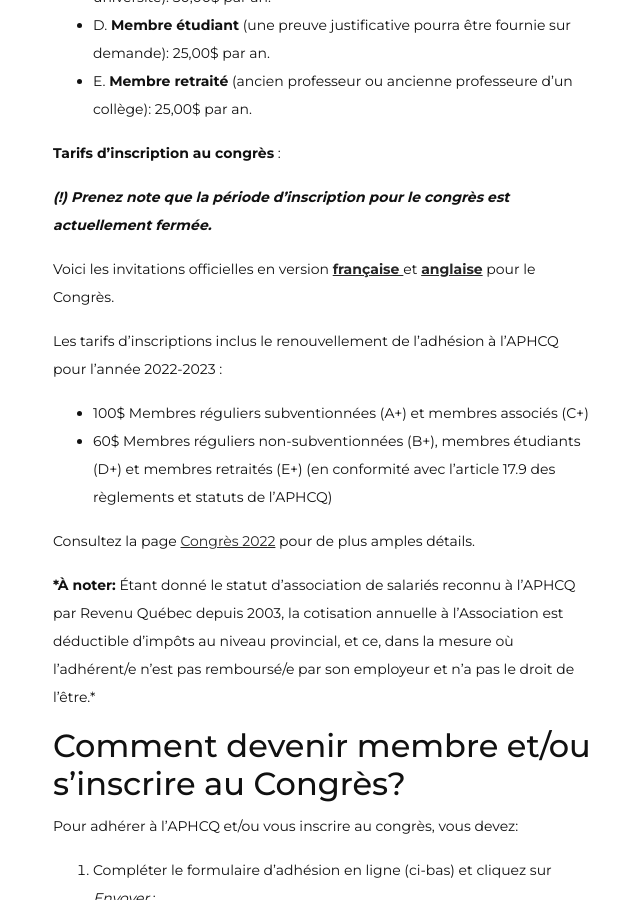
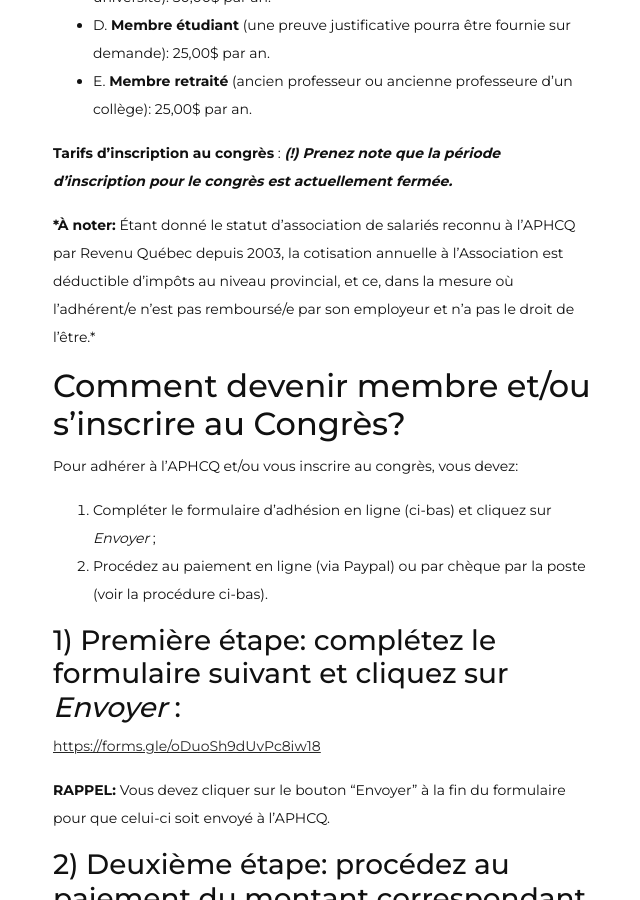
Before and after one commit to aphcq-association/site-web, a Jekyll site: the page built from docs/adherez.html, in a window 1280 px wide and 900 px high, scrolled down 1344 px. Shown: the whole window, without its empty margins (32-672 px from the left). Built offline with Jekyll 4.4.1, drawn with Linux system fonts in a browser that asks for light colours.

Commit message:
Update Pages “adherez”

```diff
--- a/docs/adherez.html
+++ b/docs/adherez.html
@@ -31,18 +31,7 @@
 * D. **Membre étudiant** (une preuve justificative pourra être fournie sur demande): 25,00$ par an.
 * E. **Membre retraité** (ancien professeur ou ancienne professeure d’un collège): 25,00$ par an.
 
-**Tarifs d'inscription au congrès** :
-
-***(!) Prenez note que la période d'inscription pour le congrès est actuellement fermée.***
-
-Voici les invitations officielles en version **[française ](/media/aphcq_congres_2022_invitation_fr.pdf)**et **[anglaise](/media/aphcq_congres_2022_invitation_eng.pdf)** pour le Congrès.
-
-Les tarifs d'inscriptions inclus le renouvellement de l'adhésion à l'APHCQ pour l'année 2022-2023 :
-
-* 100$ Membres réguliers subventionnées (A+) et membres associés (C+)
-* 60$ Membres réguliers non-subventionnées (B+), membres étudiants (D+) et membres retraités (E+) (en conformité avec l’article 17.9 des règlements et statuts de l’APHCQ)
-
-Consultez la page [Congrès 2022](https://www.aphcq.ca/congres.html) pour de plus amples détails.
+**Tarifs d'inscription au congrès** : ***(!) Prenez note que la période d'inscription pour le congrès est actuellement fermée.***
 
 **\*À noter:** Étant donné le statut d'association de salariés reconnu à l'APHCQ par Revenu Québec depuis 2003, la cotisation annuelle à l'Association est déductible d'impôts au niveau provincial, et ce, dans la mesure où l'adhérent/e n'est pas remboursé/e par son employeur et n'a pas le droit de l'être.*
 
@@ -55,7 +44,7 @@
 
 ### 1) Première étape: complétez le formulaire suivant et cliquez sur *Envoyer* :
 
-<iframe src="https://docs.google.com/forms/d/e/1FAIpQLSeAeQ8VdFBaTKmR9X8MbPOW8-EjOkTauHirAPjv87DzmxahIA/viewform?embedded=true" width="640" height="3400" frameborder="0" marginheight="0" marginwidth="0">Chargement…</iframe>
+<https://forms.gle/oDuoSh9dUvPc8iw18>
 
 **RAPPEL:** Vous devez cliquer sur le bouton "Envoyer" à la fin du formulaire pour que celui-ci soit envoyé à l'APHCQ.
 
```
